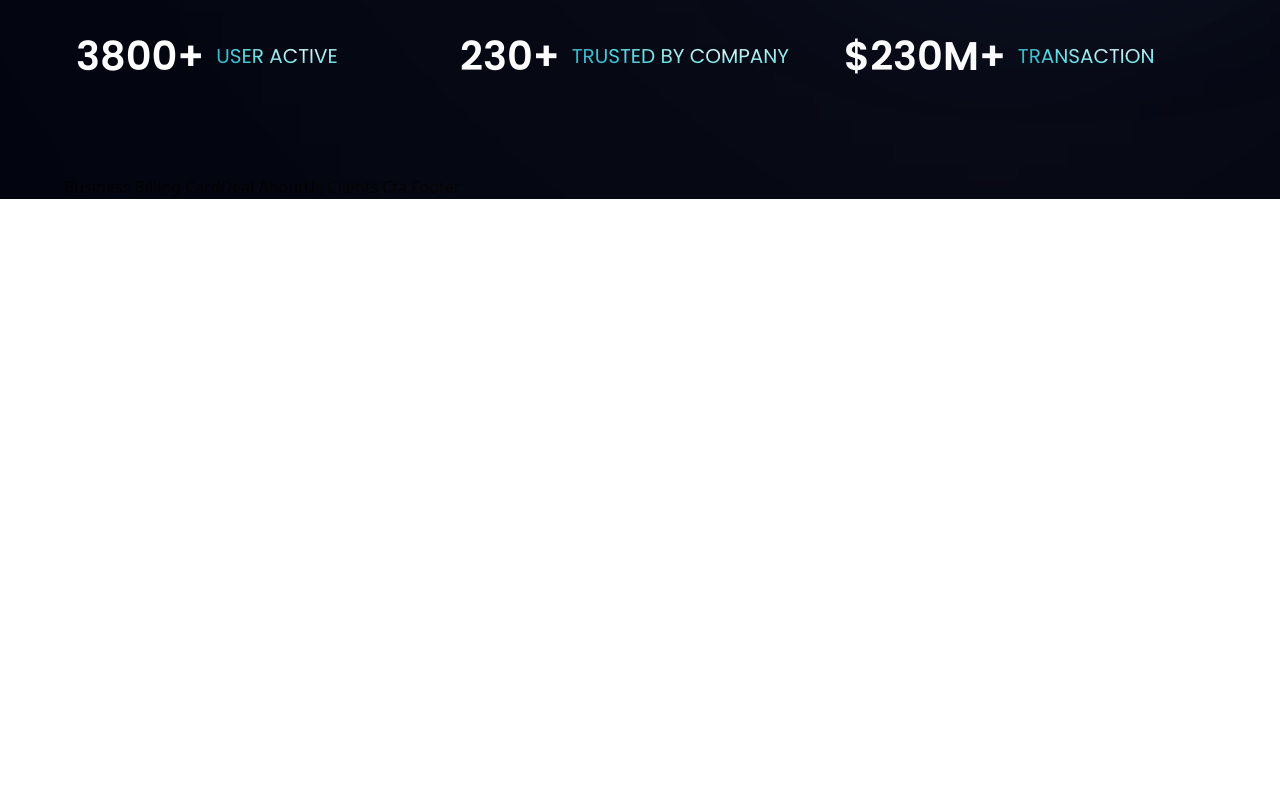
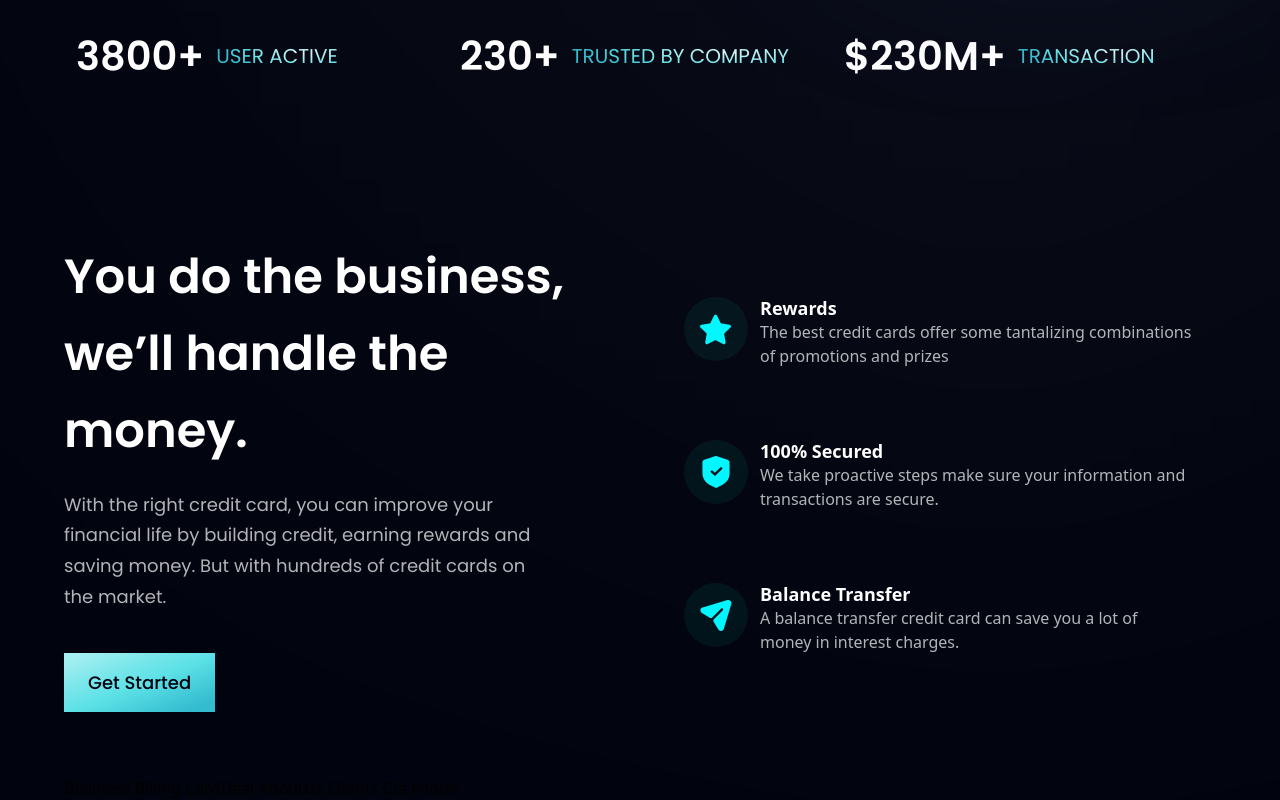
Before and after one commit to Akhad01/bank, a React (Vite) app: page / in a window 1280 px wide. Shown: the part 850-1650 px from the top of the page. Before the commit the page ends 1049 px from the top, so only its background shows below. Built offline with nearby package versions, Linux system fonts and the light colour scheme.

Commit message:
add Business

```diff
--- a/src/App.jsx
+++ b/src/App.jsx
@@ -1,5 +1,5 @@
 import styles from "./style";
-import { Hero, Navbar, Stats } from "./components";
+import { Business, Hero, Navbar, Stats } from "./components";
 
 const App = () => (
   <div className="bg-primary w-full overflow-hidden">
@@ -16,6 +16,7 @@ const App = () => (
     <div className={`bg-primary ${styles.paddingX} ${styles.flexStart}`}>
       <div className={`${styles.boxWidth}`}>
         <Stats />
+        <Business />
         Business Billing CardDeal AboutUs Clients Cta Footer
       </div>
     </div>
--- a/src/components/Business.jsx
+++ b/src/components/Business.jsx
@@ -1,7 +1,50 @@
 import React from "react";
+import { features } from "../constants";
+import styles, { layout } from "../style";
+import Button from "./Button";
 
-const Business = () => {
-  return <div></div>;
-};
+const FeatureCard = ({ icon, title, content, index }) => (
+  <div
+    className={`flex flex-row p-6 rounded-[20px] ${
+      index !== features.length - 1 ? "mb-6" : "mb-0"
+    } feature-card`}
+  >
+    <div
+      className={`w-[64px] h-[64px] rounded-full ${styles.flexCenter} bg-dimBlue`}
+    >
+      <img src={icon} alt="icon" className="w-[50%] h-[50%] object-contain" />
+    </div>
+    <div className="flex-1 flex flex-col ml-3">
+      <h4 className="font-popins font-semibold text-white text-[18px] leading-[23px]">
+        {title}
+      </h4>
+      <p className="font-popins font-normal text-dimWhite text-[16px] leading-[24px]">
+        {content}
+      </p>
+    </div>
+  </div>
+);
+
+const Business = () => (
+  <section id="features" className={layout.section}>
+    <div className={layout.sectionInfo}>
+      <h2 className={styles.heading2}>
+        You do the business, <br className="sm:block hidden" /> we’ll handle the
+        money.
+      </h2>
+      <p className={`${styles.paragraph} max-w-[470px] mt-5`}>
+        With the right credit card, you can improve your financial life by
+        building credit, earning rewards and saving money. But with hundreds of
+        credit cards on the market.
+      </p>
+      <Button styles={`mt-10`} />
+    </div>
+    <div className={`${layout.sectionImg} flex-col`}>
+      {features.map((feature, index) => (
+        <FeatureCard key={feature.id} {...feature} index={index} />
+      ))}
+    </div>
+  </section>
+);
 
 export default Business;
--- a/src/components/Button.jsx
+++ b/src/components/Button.jsx
@@ -1,7 +1,12 @@
 import React from "react";
 
-const Button = () => {
-  return <div></div>;
-};
+const Button = ({ styles }) => (
+  <button
+    type="button"
+    className={`py-4 px-6 bg-blue-gradient font-poppins font-medium text-[18px] text-primary outline-none ${styles}`}
+  >
+    Get Started
+  </button>
+);
 
 export default Button;
```
